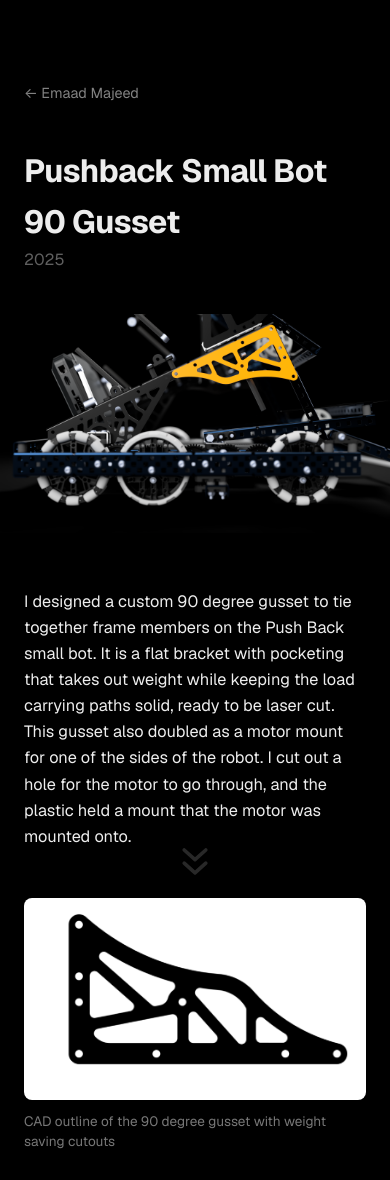
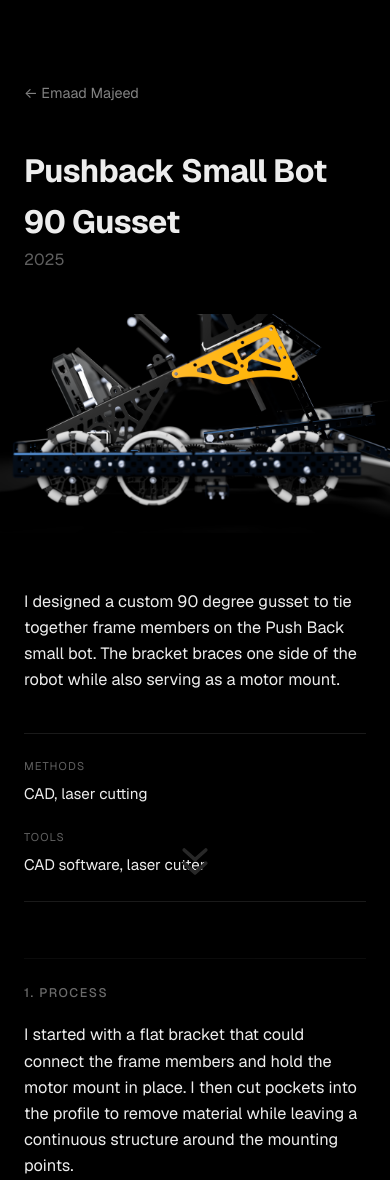
Before and after one commit to emaad-majeed/emaad-majeed.github.io, a Jekyll site: the page built from _projects/pushback-small-bot-90-gusset.md, in a window 390 px wide. Shown: the top 1180 px of the page. Built offline with Jekyll 4.4.1, drawn with Linux system fonts in a browser that asks for light colours; some of the changed text lies outside the part shown; grey boxes are pictures that could not be loaded.

Commit message:
Format Pushback gusset project page

```diff
--- a/_projects/pushback-small-bot-90-gusset.md
+++ b/_projects/pushback-small-bot-90-gusset.md
@@ -13,8 +14,53 @@
 blurb: "A lightweight 90 degree gusset I designed to brace the Push Back small bot frame."
 ---
 
-I designed a custom 90 degree gusset to tie together frame members on the Push Back small bot. It is a flat bracket with pocketing that takes out weight while keeping the load carrying paths solid, ready to be laser cut. This gusset also doubled as a motor mount for one of the sides of the robot. I cut out a hole for the motor to go through, and the plastic held a mount that the motor was mounted onto.
+I designed a custom 90 degree gusset to tie together frame members on the Push Back small bot. The bracket braces one side of the robot while also serving as a motor mount.
 
-![CAD outline of the 90 degree gusset with weight saving cutouts](/assets/projects/pushback-small-bot-90-gusset/design-01.png)
-![Isometric CAD view of the gusset bracket](/assets/projects/pushback-small-bot-90-gusset/design-02.png)
-![CAD view of the gusset geometry](/assets/projects/pushback-small-bot-90-gusset/design-03.png)
+<dl class="meta">
+  <div><dt>Methods</dt><dd>CAD, laser cutting</dd></div>
+  <div><dt>Tools</dt><dd>CAD software, laser cutter</dd></div>
+</dl>
+
+## 1. Process
+
+<div class="project-step" markdown="1">
+<div class="step-copy" markdown="1">
+
+I started with a flat bracket that could connect the frame members and hold the motor mount in place. I then cut pockets into the profile to remove material while leaving a continuous structure around the mounting points.
+
+</div>
+<div class="step-images" markdown="1">
+
+<figure class="gusset-image gusset-outline">
+  <img src="/assets/projects/pushback-small-bot-90-gusset/design-01.png" alt="Flat CAD profile of the 90 degree gusset with mounting holes and open pockets">
+  <figcaption aria-hidden="true">Flat CAD profile of the 90 degree gusset with mounting holes and open pockets</figcaption>
+</figure>
+<figure class="gusset-image gusset-mounted-one">
+  <img src="/assets/projects/pushback-small-bot-90-gusset/design-02.png" alt="The gusset mounted between frame members beside the motor mount">
+  <figcaption aria-hidden="true">The gusset mounted between frame members beside the motor mount</figcaption>
+</figure>
+<figure class="gusset-image gusset-mounted-two">
+  <img src="/assets/projects/pushback-small-bot-90-gusset/design-03.png" alt="The gusset bracing the side of the robot frame">
+  <figcaption aria-hidden="true">The gusset bracing the side of the robot frame</figcaption>
+</figure>
+
+</div>
+</div>
+
+## 2. Final Design
+
+<div class="project-step final-step" markdown="1">
+<div class="step-copy" markdown="1">
+
+The finished robot uses the orange gusset as a visible brace along the side of the frame. Its cutouts keep the bracket open while the solid edges and mounting points connect it back to the surrounding structure.
+
+</div>
+<div class="step-images" markdown="1">
+
+<figure class="final-image">
+  <img src="/assets/projects/pushback-small-bot-90-gusset/thumb.png" alt="Completed Push Back small bot with the orange 90 degree gusset installed on the side frame">
+  <figcaption aria-hidden="true">Completed Push Back small bot with the orange 90 degree gusset installed on the side frame</figcaption>
+</figure>
+
+</div>
+</div>
--- a/assets/css/style.css
+++ b/assets/css/style.css
@@ -276,6 +276,46 @@
   .tetris-layout .electronics-step .electronics-image-side { margin-top: 3rem; }
 }
 
+/* Gusset page: keep the CAD process and the completed robot paired with their
+   accompanying text on larger screens, then preserve the text first order on phones. */
+.gusset-layout .project-step {
+  display: grid;
+  grid-template-columns: repeat(2, minmax(0, 1fr));
+  gap: 4rem;
+  width: 100vw;
+  margin: 1.25rem calc(50% - 50vw) 4.5rem;
+  padding: 0 max(1.5rem, calc((100vw - 76rem) / 2));
+}
+.gusset-layout .step-copy,
+.gusset-layout .step-images { min-width: 0; }
+.gusset-layout .step-copy > :first-child,
+.gusset-layout .step-images > :first-child { margin-top: 0; }
+.gusset-layout .step-images {
+  display: grid;
+  grid-template-columns: repeat(2, minmax(0, 1fr));
+  gap: 1.5rem;
+}
+.gusset-layout .project-step figure { margin: 0; }
+.gusset-layout .gusset-outline { grid-column: 1 / -1; grid-row: 1; }
+.gusset-layout .gusset-mounted-one { grid-column: 1; grid-row: 2; }
+.gusset-layout .gusset-mounted-two { grid-column: 2; grid-row: 2; }
+.gusset-layout .final-image { grid-column: 1 / -1; grid-row: 1; }
+@media (min-width: 40.01rem) {
+  .gusset-layout .final-step { margin-top: calc(1.25rem + 1.75in); }
+}
+@media (max-width: 40rem) {
+  .gusset-layout .project-step {
+    display: block;
+    width: auto;
+    margin: 1.25rem 0 4.5rem;
+    padding: 0;
+  }
+  .gusset-layout .step-images { display: block; }
+  .gusset-layout .project-step figure { margin: 0 0 3rem; }
+  .gusset-layout .step-images > :first-child { margin-top: 3rem; }
+  .gusset-layout .project-step figure:last-child { margin-bottom: 0; }
+}
+
 /* Water rocket page: pair the physical build and the later CAD re design with
    their related images on larger screens, then preserve the text first order
    on phones. */
```
Also changed, not shown: other parts of _projects/pushback-small-bot-90-gusset.md (+1 -0 lines).
